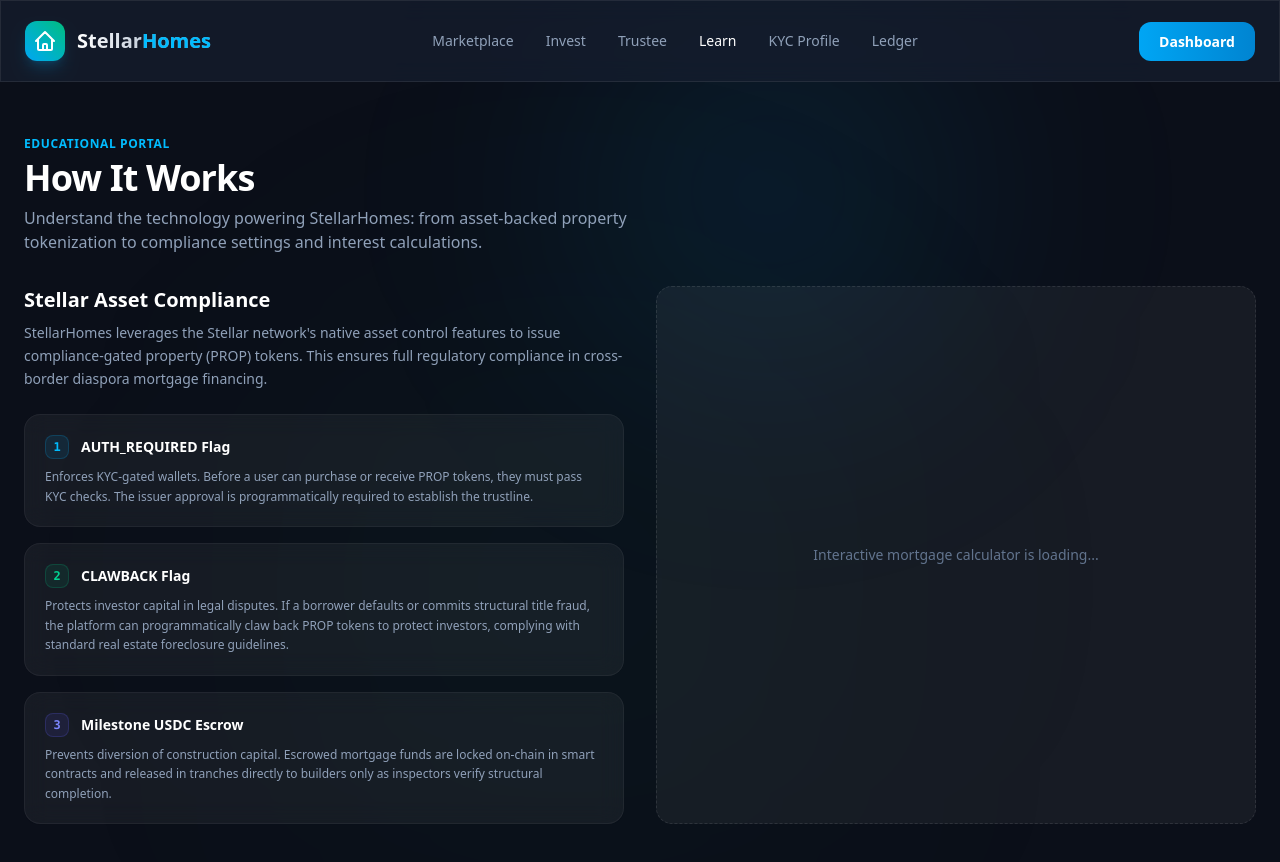
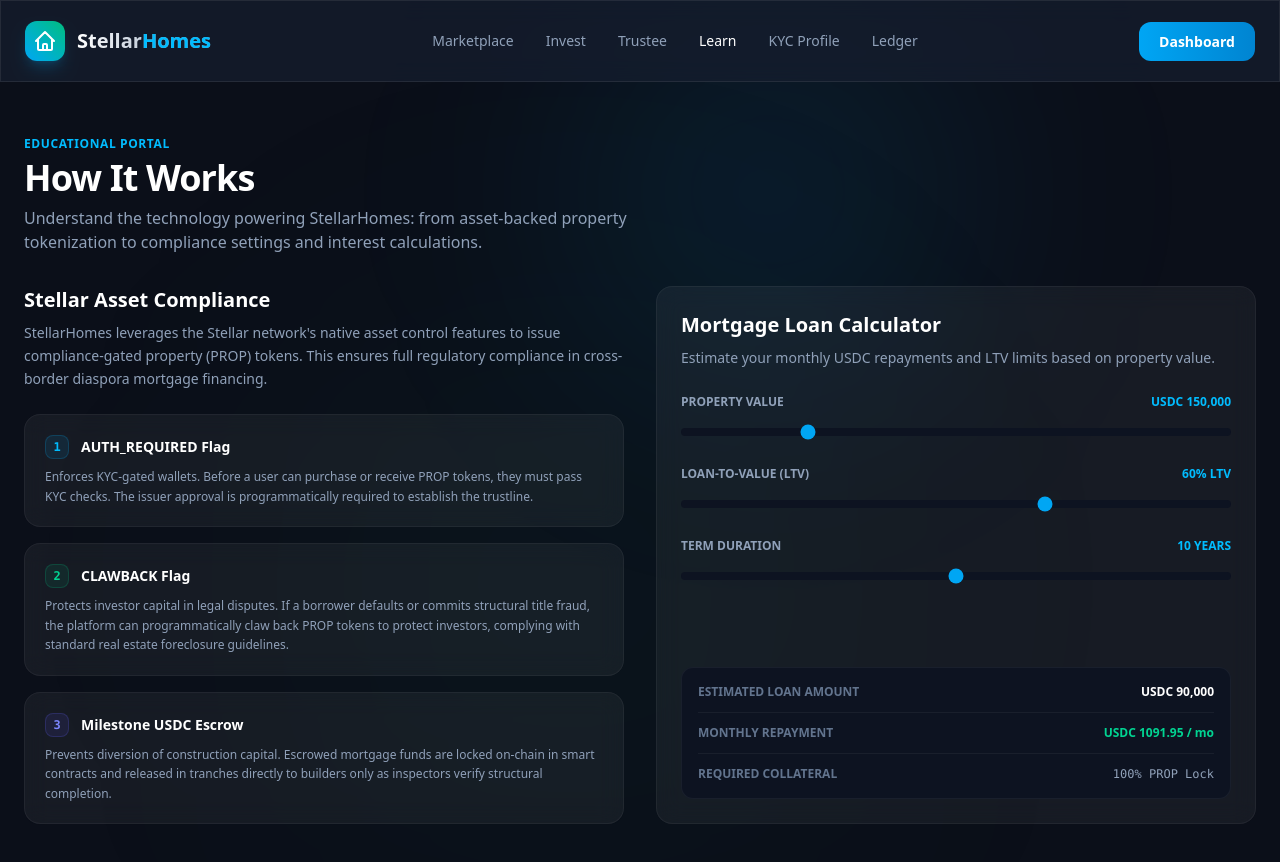
Before and after one commit to NeonsLabs/stellar-homes-frontend, a Next.js app: page /learn in a window 1280 px wide. Shown: the top 862 px of the page. Built offline with nearby package versions, Linux system fonts and the light colour scheme.

Commit message:
feat: implement interactive LTV mortgage calculator widget

```diff
--- a/src/app/learn/page.tsx
+++ b/src/app/learn/page.tsx
@@ -4,6 +4,19 @@
 import Link from "next/link";
 
 export default function LearnPage() {
+  const [propertyValue, setPropertyValue] = useState<number>(150000);
+  const [ltv, setLtv] = useState<number>(60);
+  const [termYears, setTermYears] = useState<number>(10);
+
+  const loanAmount = (propertyValue * ltv) / 100;
+  const annualInterestRate = 0.08;
+  const monthlyInterestRate = annualInterestRate / 12;
+  const totalMonths = termYears * 12;
+  const monthlyRepayment =
+    loanAmount *
+    (monthlyInterestRate * Math.pow(1 + monthlyInterestRate, totalMonths)) /
+    (Math.pow(1 + monthlyInterestRate, totalMonths) - 1);
+
   return (
     <div className="min-h-screen bg-[#0b0f19] text-[#f8fafc] relative selection:bg-sky-500 selection:text-white overflow-x-hidden">
       {/* Ambient background gradients */}
@@ -91,9 +104,79 @@
             </div>
           </div>
 
-          {/* Right Column: LTV Calculator Placeholder (Commit 15) */}
-          <div className="min-h-[400px] flex items-center justify-center border border-dashed border-white/10 rounded-2xl bg-white/5">
-            <p className="text-slate-500 text-sm">Interactive mortgage calculator is loading...</p>
+          {/* LTV Calculator Widget (Commit 15) */}
+          <div className="rounded-2xl border border-white/5 bg-white/5 backdrop-blur-md p-6 space-y-6 flex flex-col justify-between">
+            <div>
+              <h2 className="text-xl font-bold text-white mb-2">Mortgage Loan Calculator</h2>
+              <p className="text-slate-400 text-sm leading-relaxed mb-6">
+                Estimate your monthly USDC repayments and LTV limits based on property value.
+              </p>
+
+              <div className="space-y-6">
+                <div>
+                  <div className="flex justify-between text-xs font-bold text-slate-400 uppercase mb-2">
+                    <span>Property Value</span>
+                    <span className="text-sky-400 font-semibold">USDC {propertyValue.toLocaleString()}</span>
+                  </div>
+                  <input
+                    type="range"
+                    min="50000"
+                    max="500000"
+                    step="10000"
+                    value={propertyValue}
+                    onChange={(e) => setPropertyValue(parseInt(e.target.value))}
+                    className="w-full accent-sky-500 bg-[#0d1321] rounded-lg appearance-none h-2 cursor-pointer"
+                  />
+                </div>
+
+                <div>
+                  <div className="flex justify-between text-xs font-bold text-slate-400 uppercase mb-2">
+                    <span>Loan-To-Value (LTV)</span>
+                    <span className="text-sky-400 font-semibold">{ltv}% LTV</span>
+                  </div>
+                  <input
+                    type="range"
+                    min="40"
+                    max="70"
+                    step="5"
+                    value={ltv}
+                    onChange={(e) => setLtv(parseInt(e.target.value))}
+                    className="w-full accent-sky-500 bg-[#0d1321] rounded-lg appearance-none h-2 cursor-pointer"
+                  />
+                </div>
+
+                <div>
+                  <div className="flex justify-between text-xs font-bold text-slate-400 uppercase mb-2">
+                    <span>Term Duration</span>
+                    <span className="text-sky-400 font-semibold">{termYears} Years</span>
+                  </div>
+                  <input
+                    type="range"
+                    min="5"
+                    max="15"
+                    step="1"
+                    value={termYears}
+                    onChange={(e) => setTermYears(parseInt(e.target.value))}
+                    className="w-full accent-sky-500 bg-[#0d1321] rounded-lg appearance-none h-2 cursor-pointer"
+                  />
+                </div>
+              </div>
+            </div>
+
+            <div className="p-4 rounded-xl bg-[#0d1321] border border-white/5 space-y-3 text-xs mt-6">
+              <div className="flex justify-between">
+                <span className="text-slate-500 font-bold uppercase">Estimated Loan Amount</span>
+                <span className="text-white font-semibold">USDC {loanAmount.toLocaleString()}</span>
+              </div>
+              <div className="flex justify-between border-t border-white/5 pt-3">
+                <span className="text-slate-500 font-bold uppercase">Monthly Repayment</span>
+                <span className="text-emerald-400 font-bold">USDC {monthlyRepayment.toFixed(2)} / mo</span>
+              </div>
+              <div className="flex justify-between border-t border-white/5 pt-3">
+                <span className="text-slate-500 font-bold uppercase">Required Collateral</span>
+                <span className="text-slate-400 font-mono">100% PROP Lock</span>
+              </div>
+            </div>
           </div>
         </div>
       </main>
```
